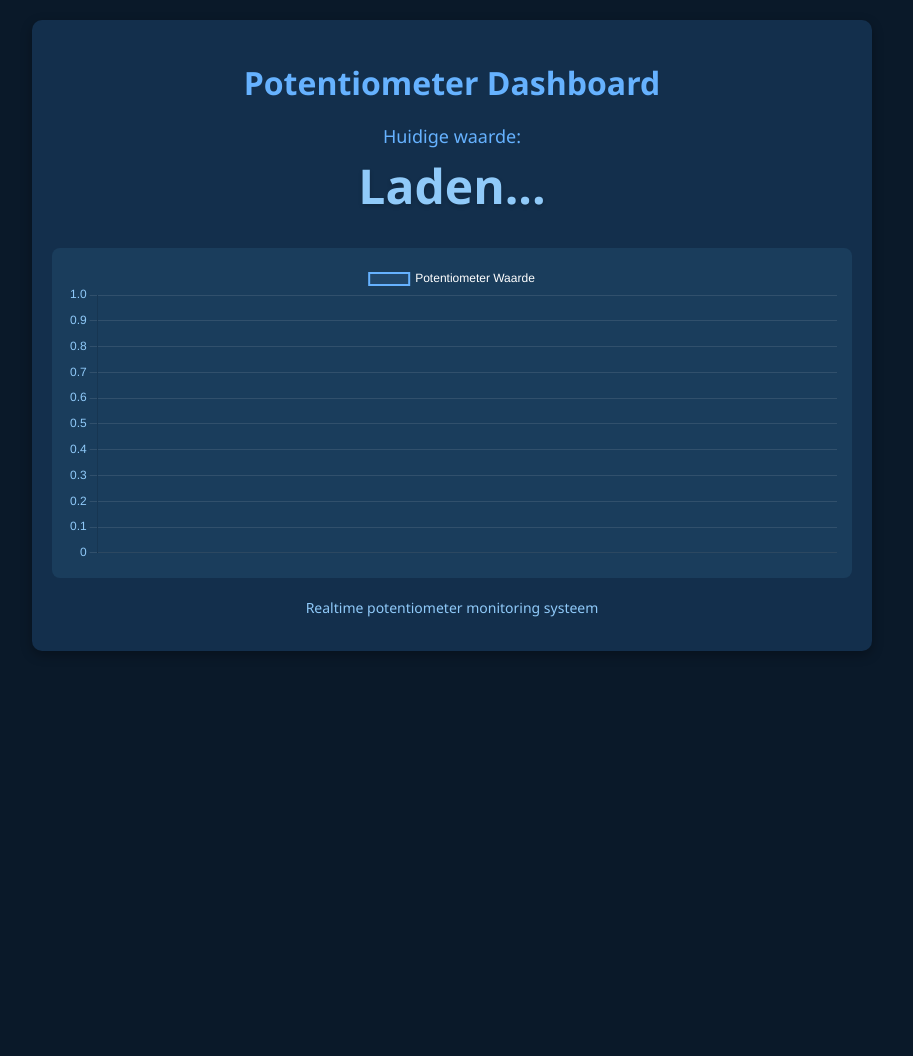
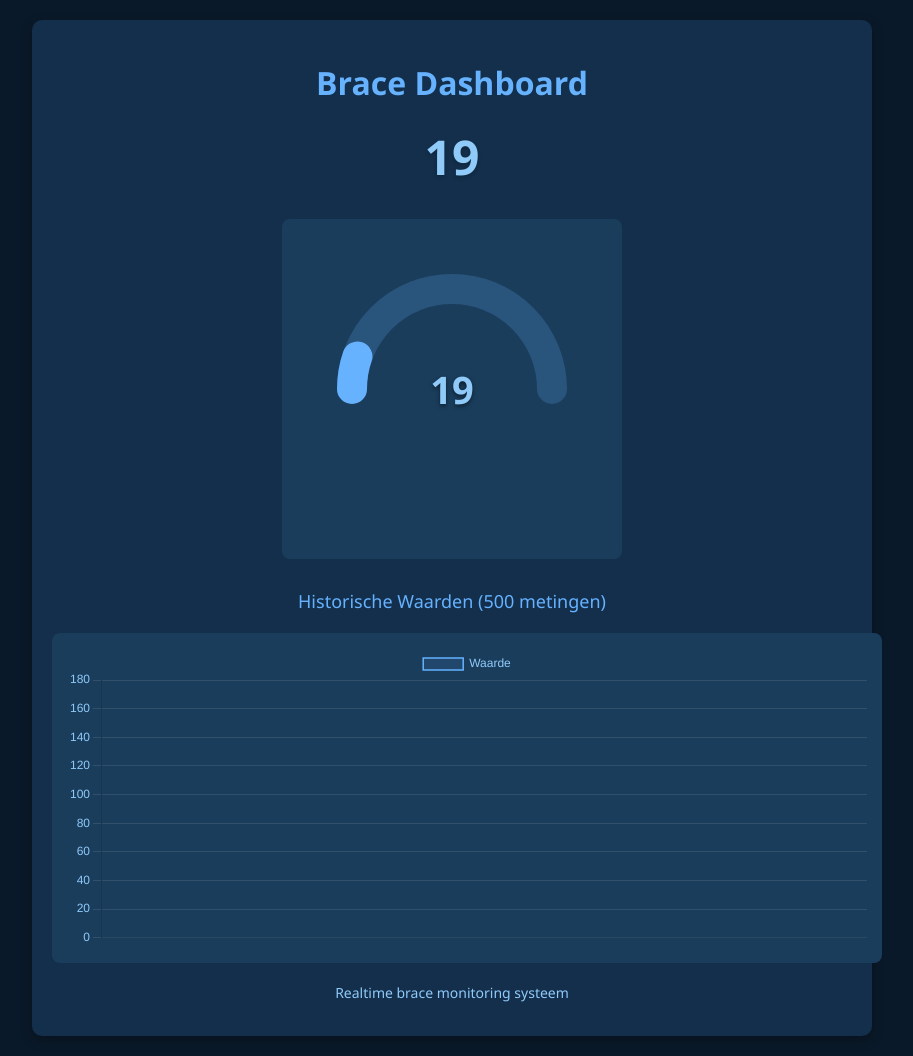
Before and after one commit to KbeDemy/WickedProblemSolving-Brace, a Python web app: template server/templates/index.html in a window 1280 px wide. Shown: the whole page, without its empty margins (188-1101 px from the left). Before the commit the page ends 651 px from the top, so only its background shows below. Run offline with Jinja, Linux system fonts and the light colour scheme; the template is opened without the code that fills it, so the values that code supplies are empty.

Commit message:
Update index.html
extra grafiek met vorige waardes 500 vorige waardes
in de plaats van 0-230 naar 180

```diff
--- a/server/templates/index.html
+++ b/server/templates/index.html
@@ -1,10 +1,10 @@
-
 <!DOCTYPE html>
 <html lang="nl">
 <head>
     <meta charset="UTF-8">
     <meta name="viewport" content="width=device-width, initial-scale=1.0">
-    <title>Potentiometer Dashboard</title>
+    <title>Brace Dashboard</title>
+    <!-- Chart.js toevoegen -->
     <script src="https://cdnjs.cloudflare.com/ajax/libs/Chart.js/3.9.1/chart.min.js"></script>
     <style>
         body {
@@ -39,13 +39,27 @@
             margin: 0;
             text-shadow: 0 2px 4px rgba(0, 0, 0, 0.2);
         }
-        .chart-container {
+        .gauge-container {
             position: relative;
+            width: 300px;
             height: 300px;
-            margin-top: 30px;
+            margin: 30px auto;
             background-color: #1a3d5c;
             border-radius: 8px;
-            padding: 15px;
+            padding: 20px;
+            display: flex;
+            justify-content: center;
+            align-items: center;
+        }
+        .gauge-value {
+            position: absolute;
+            top: 50%;
+            left: 50%;
+            transform: translate(-50%, -50%);
+            font-size: 38px;
+            font-weight: bold;
+            color: #90caf9;
+            text-shadow: 0 2px 4px rgba(0, 0, 0, 0.5);
         }
         .footer {
             text-align: center;
@@ -53,59 +67,106 @@
             font-size: 14px;
             color: #90caf9;
         }
-        .current-label {
+        .gauge-arc {
+            transition: stroke-dasharray 0.3s ease;
+        }
+        .chart-container {
+            width: 100%;
+            height: 300px;
+            margin: 20px auto;
+            background-color: #1a3d5c;
+            border-radius: 8px;
+            padding: 15px;
+        }
+        .chart-title {
+            text-align: center;
+            color: #66b2ff;
             font-size: 18px;
-            color: #66b2ff;
-            margin-bottom: 5px;
+            margin-bottom: 10px;
         }
     </style>
 </head>
 <body>
     <div class="container">
-        <h1>Potentiometer Dashboard</h1>
+        <h1>Brace Dashboard</h1>
 
         <div class="value-display">
-            <div class="current-label">Huidige waarde:</div>
             <h2 id="waarde">Laden...</h2>
         </div>
 
+        <div class="gauge-container">
+            <svg width="300" height="300" viewBox="-150 -150 300 300">
+                <!-- Achtergrond boog -->
+                <path id="gauge-bg"
+                    d="M-100,0 A100,100 0 1,1 100,0"
+                    fill="none"
+                    stroke="rgba(102, 178, 255, 0.2)"
+                    stroke-width="30"
+                    stroke-linecap="round" />
+
+                <!-- Waarde boog -->
+                <path id="gauge-arc"
+                    d="M-100,0 A100,100 0 1,1 100,0"
+                    fill="none"
+                    stroke="#66b2ff"
+                    stroke-width="30"
+                    stroke-linecap="round"
+                    stroke-dasharray="0 314" />
+            </svg>
+            <div class="gauge-value" id="gauge-value">0</div>
+        </div>
+
+        <!-- Grafiek container toevoegen -->
+        <div class="chart-title">Historische Waarden (500 metingen)</div>
         <div class="chart-container">
-            <canvas id="potentiometerChart"></canvas>
+            <canvas id="historyChart"></canvas>
         </div>
 
         <div class="footer">
-            <p>Realtime potentiometer monitoring systeem</p>
+            <p>Realtime brace monitoring systeem</p>
         </div>
     </div>
 
     <script>
-        // Data arrays voor de grafiek
-        const timestamps = [];
-        const values = [];
-        const maxDataPoints = 20; // Maximaal aantal datapunten om te tonen
+        // Constanten voor de gauge
+        const MAX_VALUE = 180; // Maximale waarde ingesteld op 180
+        const GAUGE_CIRCUMFERENCE = 314; // 2 * π * 100 (radius) * (180/360) (half cirkel)
+        const MAX_DATA_POINTS = 500; // Toon maximaal 500 datapunten
+
+        // Elements
+        const gaugeArc = document.getElementById('gauge-arc');
+        const gaugeValue = document.getElementById('gauge-value');
+        const waardeElement = document.getElementById('waarde');
 
         // Grafiek initialiseren
-        const ctx = document.getElementById('potentiometerChart').getContext('2d');
-        const chart = new Chart(ctx, {
+        const ctx = document.getElementById('historyChart').getContext('2d');
+        const historyChart = new Chart(ctx, {
             type: 'line',
             data: {
-                labels: timestamps,
+                labels: [],
                 datasets: [{
-                    label: 'Potentiometer Waarde',
-                    data: values,
+                    label: 'Waarde',
+                    data: [],
                     borderColor: '#66b2ff',
                     backgroundColor: 'rgba(102, 178, 255, 0.1)',
-                    borderWidth: 2,
                     fill: true,
-                    tension: 0.4
+                    tension: 0.3,
+                    pointRadius: 0.5, // Kleinere punten voor betere prestaties
+                    borderWidth: 1.5,
+                    pointHoverRadius: 3,
+                    pointBackgroundColor: '#90caf9'
                 }]
             },
             options: {
                 responsive: true,
                 maintainAspectRatio: false,
+                animation: {
+                    duration: 0 // Animatie uitzetten voor betere prestaties
+                },
                 scales: {
                     y: {
                         beginAtZero: true,
+                        max: MAX_VALUE,
                         grid: {
                             color: 'rgba(255, 255, 255, 0.1)'
                         },
@@ -115,61 +176,102 @@
                     },
                     x: {
                         grid: {
-                            color: 'rgba(255, 255, 255, 0.1)'
+                            color: 'rgba(255, 255, 255, 0.1)',
+                            display: false // Verberg verticale rasterlijnen voor leesbaarheid
                         },
                         ticks: {
                             color: '#90caf9',
-                            maxRotation: 45,
-                            minRotation: 45
+                            maxRotation: 0,
+                            autoSkip: true,
+                            maxTicksLimit: 10 // Beperk aantal x-as labels
                         }
                     }
                 },
                 plugins: {
                     legend: {
                         labels: {
-                            color: '#ffffff'
+                            color: '#90caf9'
                         }
+                    },
+                    tooltip: {
+                        mode: 'index',
+                        intersect: false
                     }
                 },
-                animation: {
-                    duration: 500
+                interaction: {
+                    mode: 'nearest',
+                    intersect: false
+                },
+                elements: {
+                    line: {
+                        tension: 0.3 // Lichte curve voor een vloeiender lijn
+                    }
                 }
             }
         });
 
-        // Functie om waarden op te halen en bij te werken
-        function updateValue() {
-            fetch('/get_value')
+        // Functie om gauge bij te werken
+        function updateGauge(value) {
+            // Waarde binnen bereik (0-MAX_VALUE) houden
+            const normalizedValue = Math.min(Math.max(value, 0), MAX_VALUE);
+
+            // Bereken de dasharray voor de stroke
+            const fillPercentage = normalizedValue / MAX_VALUE;
+            const dashArray = `${fillPercentage * GAUGE_CIRCUMFERENCE} ${GAUGE_CIRCUMFERENCE}`;
+
+            // Update de gauge
+            gaugeArc.style.strokeDasharray = dashArray;
+            gaugeValue.textContent = normalizedValue;
+        }
+
+        // Functie om grafiek bij te werken met nieuwe gegevens
+        function updateChart(data) {
+            // Beperk tot de laatste 500 waarden
+            const recentData = data.slice(-MAX_DATA_POINTS);
+
+            // Tijdlabels en waarden voorbereiden
+            const labels = recentData.map(item => {
+                const date = new Date(item.timestamp);
+                return date.toLocaleTimeString([], { hour: '2-digit', minute: '2-digit' });
+            });
+            const values = recentData.map(item => item.value);
+
+            // Grafiek updaten
+            historyChart.data.labels = labels;
+            historyChart.data.datasets[0].data = values;
+            historyChart.update('none'); // Gebruik 'none' om animatie over te slaan voor betere prestaties
+        }
+
+        // Functie om alle opgeslagen waarden op te halen
+        function updateValues() {
+            fetch('/get_values')
                 .then(response => response.json())
                 .then(data => {
-                    // Update de waarde op de pagina
-                    const newValue = data.value;
-                    document.getElementById('waarde').innerText = newValue;
+                    if (data.length > 0) {
+                        const lastValue = data[data.length - 1]; // Pak de meest recente waarde
+                        document.getElementById('waarde').innerText = lastValue.value;
+                        updateGauge(lastValue.value);
 
-                    // Voeg waarde toe aan de grafiek
-                    const now = new Date();
-                    const timeString = now.getHours().toString().padStart(2, '0') + ':' +
-                                     now.getMinutes().toString().padStart(2, '0') + ':' +
-                                     now.getSeconds().toString().padStart(2, '0');
-
-                    timestamps.push(timeString);
-                    values.push(newValue);
-
-                    // Beperk het aantal getoonde datapunten
-                    if (timestamps.length > maxDataPoints) {
-                        timestamps.shift();
-                        values.shift();
+                        // Update de grafiek met alle historische waarden
+                        updateChart(data);
+                    } else {
+                        // Geen data beschikbaar
+                        document.getElementById('waarde').innerText = "Geen data";
+                        updateGauge(0);
                     }
-
-                    // Update de grafiek
-                    chart.update();
                 })
-                .catch(error => console.error('Fout bij ophalen waarde:', error));
+                .catch(error => {
+                    console.error('Fout bij ophalen van gegevens:', error);
+                    // Test met willekeurige waarden voor ontwikkeling
+                    const testValue = Math.floor(Math.random() * 180);
+                    document.getElementById('waarde').innerText = testValue;
+                    updateGauge(testValue);
+                });
         }
 
         // Update direct bij laden en daarna elke seconde
-        updateValue();
-        setInterval(updateValue, 1000);
+        updateValues();
+        setInterval(updateValues, 1000);
     </script>
 </body>
 </html>
```
